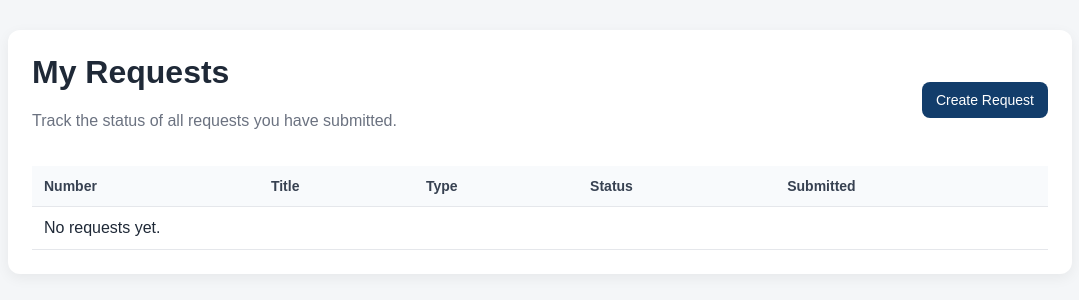
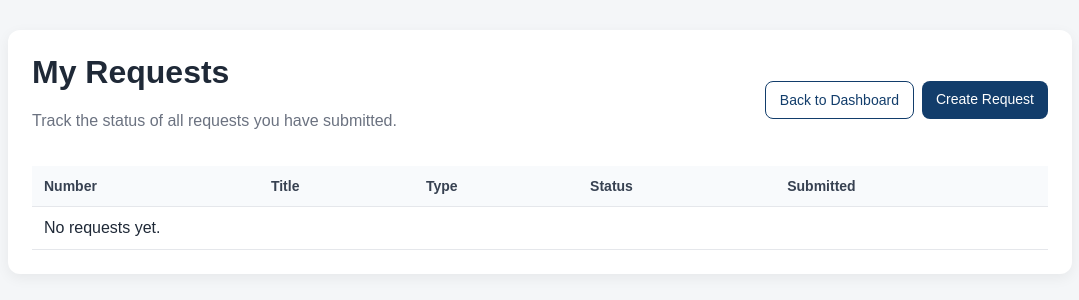
Before and after one commit to MicroOnde123/microcom-approval-system, a Django app: page /requests/ in a window 1280 px wide. Shown: the part 59-359 px from the top of the page, without its empty margins (100-1179 px from the left). Run offline with Django 5.2, Linux system fonts and the light colour scheme; the visitor is signed in with stand-in values (Sample User, id 1); data that the repository does not hold is empty.

Commit message:
impove nvigation filters and request ordering

```diff
--- a/requests_app/views.py
+++ b/requests_app/views.py
@@ -1,11 +1,13 @@
 import csv
 from django.http import HttpResponse
+from urllib.parse import urlencode
 from urllib import request
 
 from urllib import request
 
 from django.shortcuts import render, redirect, get_object_or_404
 from django.contrib.auth.decorators import login_required
+from django.urls import reverse
 from django.utils.crypto import get_random_string
 from django.contrib import messages
 from django.db import models
@@ -23,6 +25,22 @@ from django.utils.translation import gettext as _
 
 
 MATERIAL_FORMSET_PREFIX = "material_items"
+
+
+def safe_next_url(raw_url, default_url):
+    if raw_url and raw_url.startswith("/") and not raw_url.startswith("//"):
+        return raw_url
+
+    return default_url
+
+
+def current_path_with_query(request):
+    querystring = request.GET.urlencode()
+
+    if querystring:
+        return f"{request.path}?{querystring}"
+
+    return request.path
 
 
 def requires_materials(req):
@@ -209,7 +227,7 @@ def pending_approvals(request):
     ).select_related(
         "request",
         "request__request_type",
-    ).order_by("request__date_needed", "created_at")
+    ).order_by("-request__submitted_at", "-created_at")
 
     date_from = request.GET.get("date_from", "").strip()
     date_to = request.GET.get("date_to", "").strip()
@@ -250,12 +268,17 @@ def pending_approvals(request):
             "selected_request_type": request_type,
             "today": today,
             "q": q,
+            "current_list_url": current_path_with_query(request),
         },
     )
 
 
 @login_required
 def approval_detail(request, approval_id):
+    back_url = safe_next_url(
+        request.POST.get("next") or request.GET.get("next"),
+        reverse("pending_approvals"),
+    )
     approval = get_object_or_404(
         RequestApproval.objects.select_related(
             "request",
@@ -274,7 +297,7 @@ def approval_detail(request, approval_id):
         or approval.request.current_step_order != approval.step_order
     ):
         messages.error(request, "This approval is no longer active.")
-        return redirect("pending_approvals")
+        return redirect(back_url)
 
     if request.method == "POST":
         form = ApprovalActionForm(request.POST)
@@ -295,16 +318,18 @@ def approval_detail(request, approval_id):
                     messages.success(request, "Request returned for changes.")
             except Exception as e:
                 messages.error(request, str(e))
-                return redirect("approval_detail", approval_id=approval.id)
+                return redirect(
+                    f"{reverse('approval_detail', args=[approval.id])}?{urlencode({'next': back_url})}"
+                )
 
-            return redirect("pending_approvals")
+            return redirect(back_url)
     else:
         form = ApprovalActionForm()
 
     return render(
         request,
         "requests_app/approval_detail.html",
-        {"approval": approval, "request_obj": approval.request, "form": form},
+        {"approval": approval, "request_obj": approval.request, "form": form, "back_url": back_url},
     )
 
 
@@ -331,8 +356,22 @@ def request_detail(request, request_id):
     if not is_submitter and not is_approver and not request.user.is_superuser and not is_stock_user:
         return HttpResponseForbidden("You are not allowed to view this request.")
 
+    if is_submitter:
+        default_back_url = reverse("my_requests")
+    elif is_stock_user:
+        default_back_url = reverse("material_reports")
+    elif is_approver:
+        default_back_url = reverse("pending_approvals")
+    else:
+        default_back_url = reverse("dashboard")
 
-    return render(request, "requests_app/request_detail.html", {"request_obj": request_obj})
+    back_url = safe_next_url(request.GET.get("next"), default_back_url)
+
+    return render(
+        request,
+        "requests_app/request_detail.html",
+        {"request_obj": request_obj, "back_url": back_url},
+    )
 
 
 @login_required
@@ -430,6 +469,7 @@ def edit_request(request, request_id):
             "formset": formset,
             "request_obj": request_obj,
             "request_type_behavior": request_type_behavior_context(form),
+            "back_url": reverse("request_detail", args=[request_obj.id]),
         },
     )
 
@@ -475,6 +515,10 @@ def approved_document(request, request_id):
         {
             "request_obj": request_obj,
             "approvals": approvals,
+            "back_url": safe_next_url(
+                request.GET.get("next"),
+                reverse("request_detail", args=[request_obj.id]),
+            ),
         },
     )
 
@@ -521,6 +565,10 @@ def permission_document(request, request_id):
             "request_obj": request_obj,
             "metadata": metadata,
             "approvals": approvals,
+            "back_url": safe_next_url(
+                request.GET.get("next"),
+                reverse("request_detail", args=[request_obj.id]),
+            ),
         },
     )
 
@@ -553,7 +601,7 @@ def approval_history(request):
     return render(
         request,
         "requests_app/approval_history.html",
-        {"approvals": approvals},
+        {"approvals": approvals, "current_list_url": current_path_with_query(request)},
     )
 @login_required
 def material_reports(request):
@@ -616,6 +664,8 @@ def material_reports(request):
             "date_from": date_from,
             "date_to": date_to,
             "selected_department": department,
+            "current_list_url": current_path_with_query(request),
+            "active_querystring": request.GET.urlencode(),
         },
     )
 
@@ -715,11 +765,13 @@ def bulk_print_material_documents(request):
     if request.method != "POST":
         return redirect("material_reports")
 
+    back_url = safe_next_url(request.POST.get("next"), reverse("material_reports"))
+
     selected_ids = request.POST.getlist("selected_requests")
 
     if not selected_ids:
         messages.error(request, "Select at least one material request to print.")
-        return redirect("material_reports")
+        return redirect(back_url)
 
     requests = Request.objects.filter(
         id__in=selected_ids,
@@ -738,7 +790,7 @@ def bulk_print_material_documents(request):
     return render(
         request,
         "requests_app/bulk_print_material_documents.html",
-        {"requests": requests},
+        {"requests": requests, "back_url": back_url},
     )
 
 @login_required
@@ -757,6 +809,10 @@ def return_material_to_stock(request, item_id):
 
     req = item.request
     material = item.material
+    back_url = safe_next_url(
+        request.POST.get("next") or request.GET.get("next"),
+        reverse("material_reports"),
+    )
 
     if request.method == "POST":
         form = ReturnToStockForm(request.POST)
@@ -803,7 +859,7 @@ def return_material_to_stock(request, item_id):
                 _("Material returned to stock successfully."),
             )
 
-            return redirect("material_reports")
+            return redirect(back_url)
 
     else:
         form = ReturnToStockForm()
@@ -816,6 +872,7 @@ def return_material_to_stock(request, item_id):
             "item": item,
             "request_obj": req,
             "material": material,
+            "back_url": back_url,
         },
     )
 
--- a/templates/requests_app/approved_document.html
+++ b/templates/requests_app/approved_document.html
@@ -233,7 +233,7 @@
 <body>
     <div class="top-actions">
         <button class="btn" onclick="window.print()">{% trans "Print / Save as PDF" %}</button>
-        <a href="{% url 'request_detail' request_obj.id %}" class="btn">{% trans "Back" %}</a>
+        <a href="{{ back_url }}" class="btn">{% trans "Back" %}</a>
     </div>
 
     <div class="print-sheet">
--- a/templates/requests_app/bulk_print_material_documents.html
+++ b/templates/requests_app/bulk_print_material_documents.html
@@ -206,7 +206,7 @@
 <body>
     <div class="top-actions">
         <button class="btn" onclick="window.print()">{% trans "Print / Save as PDF" %}</button>
-        <a href="{% url 'material_reports' %}" class="btn">{% trans "Back" %}</a>
+        <a href="{{ back_url }}" class="btn">{% trans "Back" %}</a>
     </div>
 
     {% for req in requests %}
--- a/templates/requests_app/create_request.html
+++ b/templates/requests_app/create_request.html
@@ -9,6 +9,10 @@
         <h1>{% trans "Create Request" %}</h1>
         <p class="muted">{% trans "Submit a new internal request for approval." %}</p>
     </div>
+
+    <a href="{% url 'my_requests' %}" class="btn btn-secondary">
+        {% trans "Back to My Requests" %}
+    </a>
 </div>
 
 <form method="post" enctype="multipart/form-data">
--- a/templates/requests_app/edit_request.html
+++ b/templates/requests_app/edit_request.html
@@ -16,6 +16,10 @@
         </p>
 
     </div>
+
+    <a href="{{ back_url }}" class="btn btn-secondary">
+        {% trans "Back to Request Detail" %}
+    </a>
 
 </div>
 
--- a/templates/requests_app/my_requests.html
+++ b/templates/requests_app/my_requests.html
@@ -10,9 +10,15 @@
         <p class="muted">{% trans "Track the status of all requests you have submitted." %}</p>
     </div>
 
-    <a href="{% url 'create_request' %}" class="btn">
-        {% trans "Create Request" %}
-    </a>
+    <div class="actions-inline">
+        <a href="{% url 'dashboard' %}" class="btn btn-secondary">
+            {% trans "Back to Dashboard" %}
+        </a>
+
+        <a href="{% url 'create_request' %}" class="btn">
+            {% trans "Create Request" %}
+        </a>
+    </div>
 </div>
 
 <div class="table-wrap">
@@ -35,7 +41,7 @@
             <tr>
 
                 <td>
-                    <a href="{% url 'request_detail' r.id %}">
+                    <a href="{% url 'request_detail' r.id %}?next={{ request.get_full_path|urlencode }}">
                         <strong>{{ r.request_number }}</strong>
                     </a>
                 </td>
--- a/templates/requests_app/permission_document.html
+++ b/templates/requests_app/permission_document.html
@@ -22,13 +22,16 @@
             margin-bottom: 20px;
         }
 
-        .print-actions button {
+        .print-actions button,
+        .print-actions .btn {
             background: #123d6b;
             color: white;
             border: none;
             border-radius: 6px;
             padding: 9px 14px;
             cursor: pointer;
+            display: inline-block;
+            text-decoration: none;
         }
 
         .print-sheet {
@@ -245,6 +248,7 @@
 <body>
     <div class="print-actions">
         <button onclick="window.print()">{% trans "Print / Save PDF" %}</button>
+        <a href="{{ back_url }}" class="btn">{% trans "Back" %}</a>
     </div>
 
     <div class="print-sheet">
--- a/templates/requests_app/return_material_to_stock.html
+++ b/templates/requests_app/return_material_to_stock.html
@@ -12,7 +12,7 @@
         </p>
     </div>
 
-    <a href="{% url 'material_reports' %}" class="btn btn-secondary">
+    <a href="{{ back_url }}" class="btn btn-secondary">
         {% trans "Back to Material Reports" %}
     </a>
 </div>
@@ -41,6 +41,7 @@
 
 <form method="post">
     {% csrf_token %}
+    <input type="hidden" name="next" value="{{ back_url }}">
 
     {{ form.as_p }}
 
```
Also changed, not shown: templates/requests_app/approval_detail.html (+12 -2 lines), templates/requests_app/approval_history.html (+7 -3 lines), templates/requests_app/material_reports.html (+9 -4 lines), templates/requests_app/pending_approvals.html (+6 -2 lines), templates/requests_app/request_detail.html (+6 -2 lines), locale/fr/LC_MESSAGES/django.po, 1 other file.
